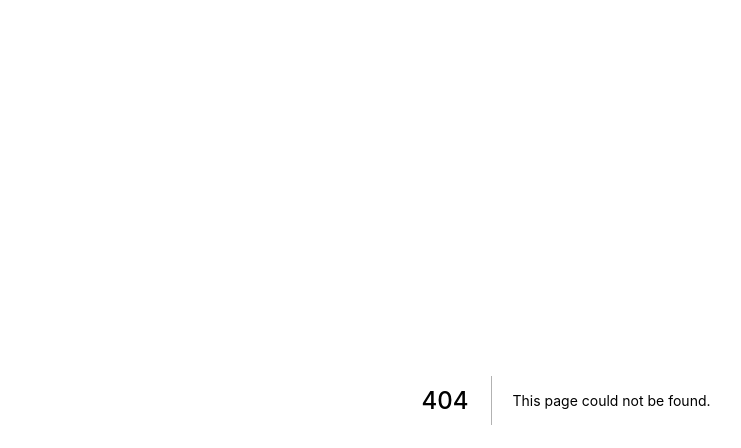
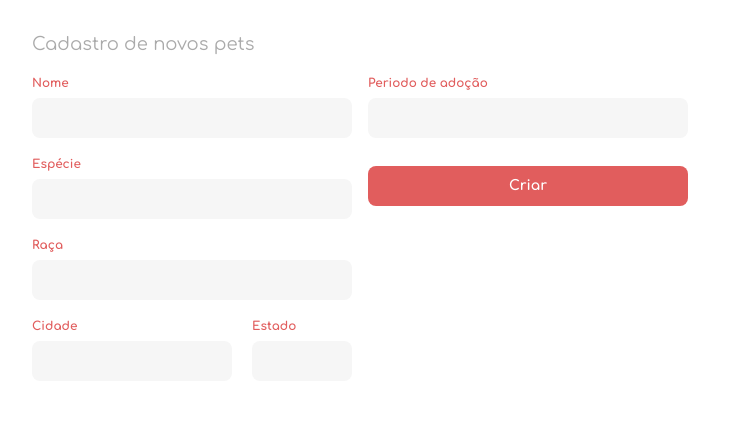
Before and after one commit to guipmendes/AnimaLar-frontend, a Next.js app: page /register-animal in a window 1280 px wide. Before the commit this address had no page. Shown: the top 448 px of the page, without its empty margins (74-815 px from the left). Built offline with nearby package versions, Linux system fonts and the light colour scheme.

Commit message:
feat: register animal page

```diff
--- /dev/null
+++ b/src/pages/register-animal.tsx
@@ -0,0 +1,85 @@
+import { useForm } from "react-hook-form";
+
+import { useYupValidationResolver } from "@/src/hooks/useYupValidationResolver";
+import { InputDefault } from "@/src/components/Inputs/Default";
+import { ButtonDefault } from "@/src/components/Buttons/Default";
+import { registerAnimalValidator } from "@/src/validators/registerAnimal";
+
+import styles from "@/src/styles/registerAnimal.module.scss";
+
+interface FormData {
+  name: string;
+  species: string;
+  breed: string;
+  city: string;
+  state: string;
+  care: string;
+  period: string;
+}
+
+const RegisterAnimal = () => {
+  const resolver = useYupValidationResolver<FormData>(registerAnimalValidator);
+  const {
+    handleSubmit,
+    register,
+    formState: { errors },
+  } = useForm<FormData>({ resolver });
+
+  const onSubmit = (data) => console.log(data);
+
+  return (
+    <main className={styles.container}>
+      <h1>Cadastro de novos pets</h1>
+
+      <form onSubmit={handleSubmit(onSubmit)}>
+        <fieldset>
+          <InputDefault
+            label="Nome"
+            name="name"
+            error={errors.name?.message}
+            register={register}
+          />
+          <InputDefault
+            label="Espécie"
+            name="species"
+            error={errors.species?.message}
+            register={register}
+          />
+          <InputDefault
+            label="Raça"
+            name="breed"
+            error={errors.breed?.message}
+            register={register}
+          />
+
+          <div className={styles.row}>
+            <InputDefault
+              label="Cidade"
+              name="city"
+              error={errors.city?.message}
+              register={register}
+            />
+            <InputDefault
+              label="Estado"
+              name="state"
+              error={errors.state?.message}
+              register={register}
+            />
+          </div>
+        </fieldset>
+        <fieldset>
+          <InputDefault
+            label="Periodo de adoção"
+            name="period"
+            error={errors.period?.message}
+            register={register}
+          />
+
+          <ButtonDefault type="submit">Criar</ButtonDefault>
+        </fieldset>
+      </form>
+    </main>
+  );
+};
+
+export default RegisterAnimal;
--- /dev/null
+++ b/src/styles/registerAnimal.module.scss
@@ -0,0 +1,47 @@
+.container {
+  max-width: 1100px;
+
+  margin: auto;
+  padding: 0 1.6rem;
+
+  h1 {
+    font-style: normal;
+    font-weight: normal;
+    font-size: 1.8rem;
+    line-height: 2rem;
+
+    color: var(--gray);
+
+    margin: 3.4rem 0 2.3rem;
+  }
+
+  form {
+    width: fit-content;
+
+    display: grid;
+    grid-template-columns: repeat(2, 1fr);
+    gap: 1.6rem;
+
+    fieldset {
+      max-width: 32rem;
+      border: none;
+
+      .row {
+        display: grid;
+        grid-template-columns: 2fr 1fr;
+        gap: 2rem;
+
+        margin-top: 1.6rem;
+
+        > div {
+          margin-top: 0;
+        }
+      }
+    }
+
+    @media (max-width: 680px) {
+      margin: auto;
+      grid-template-columns: 1fr;
+    }
+  }
+}
--- /dev/null
+++ b/src/validators/registerAnimal.ts
@@ -0,0 +1,13 @@
+import * as yup from "yup";
+
+import { ValidatorMessages } from "../constants/validatorMessages";
+
+export const registerAnimalValidator = yup.object({
+  name: yup.string().required(ValidatorMessages.RequiredFiel),
+  species: yup.string().required(ValidatorMessages.RequiredFiel),
+  breed: yup.string().required(ValidatorMessages.RequiredFiel),
+  city: yup.string().required(ValidatorMessages.RequiredFiel),
+  state: yup.string().required(ValidatorMessages.RequiredFiel),
+  care: yup.string().required(ValidatorMessages.RequiredFiel),
+  period: yup.string().required(ValidatorMessages.RequiredFiel),
+});
```
Also changed, not shown: 2 other files (tests, documents, lock files or other folders).
